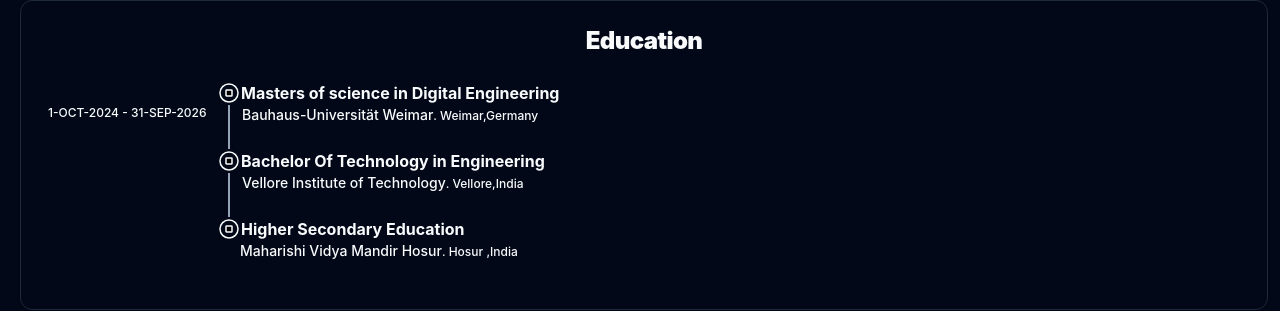
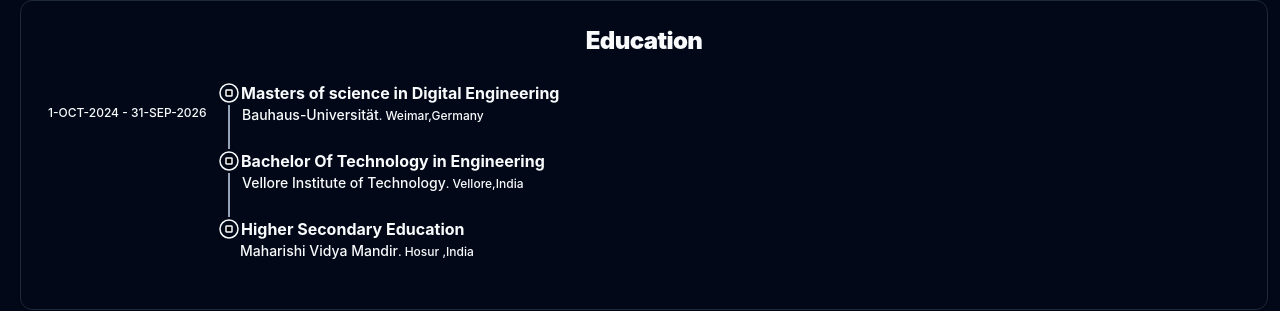
Before and after one commit to tamilanbann/tamilanbann.github.io, a React (Vite) app: page / in a window 1280 px wide. Shown: the part 1232-1543 px from the top of the page. Built offline with nearby package versions, Linux system fonts and the light colour scheme.

Commit message:
fixed typo

```diff
--- a/src/components/Education.tsx
+++ b/src/components/Education.tsx
@@ -7,7 +7,7 @@ export const educations = [
     from: "1-OCT-2024",
     to: "31-SEP-2026",
     title: "Masters of science in  Digital Engineering",
-    organization: "Bauhaus-Universität Weimar",
+    organization: "Bauhaus-Universität ",
     city: "Weimar",
     country: "Germany",
   },
@@ -23,7 +23,7 @@ export const educations = [
     from: "",
     to: "",
     title: "Higher Secondary Education",
-    organization: "Maharishi Vidya Mandir Hosur",
+    organization: "Maharishi Vidya Mandir ",
     city: "Hosur ",
     country: "India",
   },
```
